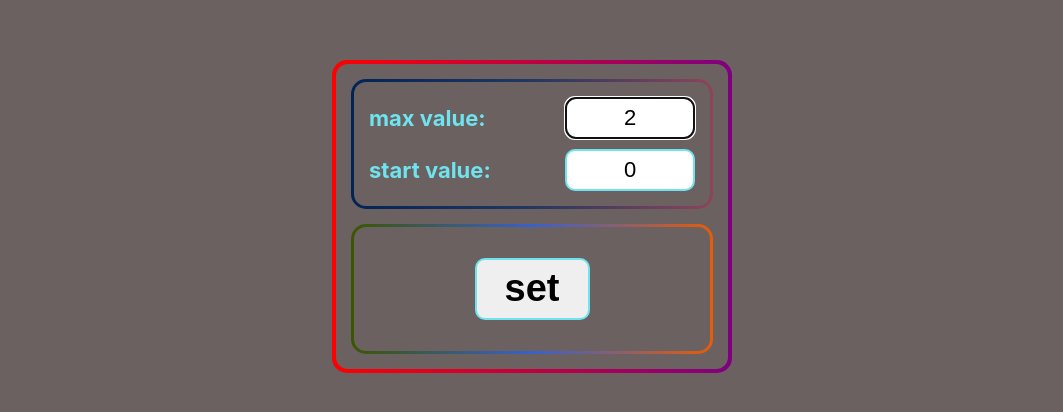
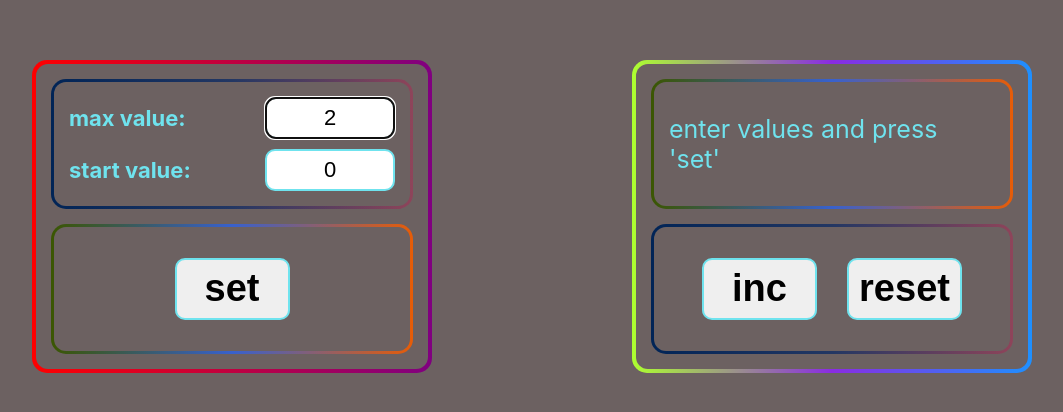
Before and after one commit to demorest49de/sprint3-week2-counter-redux, a React (Create React App) app: page / in a window 1280 px wide. Shown: the part 184-596 px from the top of the page, without its empty margins (108-1171 px from the left). Built offline with nearby package versions, Linux system fonts and the light colour scheme.

Commit message:
Changes Button.tsx CounterApp.tsx ScorePanel.tsx SetterPanel.tsx

```diff
--- a/src/CounterApp.tsx
+++ b/src/CounterApp.tsx
@@ -14,7 +14,7 @@ function CounterApp() {
 
                 <SetterPanel/>
 
-             {/*   <ScorePanel/>*/}
+                <ScorePanel/>
             </div>
         </div>
     );
--- a/src/components/Button/Button.tsx
+++ b/src/components/Button/Button.tsx
@@ -3,20 +3,20 @@ import {ButtonStyled} from "./ButtonStyled";
 
 type ButtonType = {
     name: string
-    setButtonHandler: () => void
+    onClickHandler: () => void
     disabled: boolean
 }
 
 export const Button = ({
                            name,
-                           setButtonHandler,
+                           onClickHandler,
                            disabled,
                        }: ButtonType) => {
 
     return (
         <ButtonStyled
             disabled={disabled}
-            onClick={setButtonHandler}
+            onClick={onClickHandler}
         >
             {name}
         </ButtonStyled>
--- a/src/components/ScorePanel/ScorePanel.tsx
+++ b/src/components/ScorePanel/ScorePanel.tsx
@@ -7,10 +7,7 @@ import {Button} from "../Button/Button";
 import {SpanStyled} from "./SpanStyled";
 import {useDispatch, useSelector} from "react-redux";
 import {AppStateType} from "../../state/store";
-import {StatusType} from "../../state/counter-reducer";
-
-
-// import {StatusType} from "../../state/counter-reducer";
+import {SetCounterAC, SetStartAC, Status, StatusType} from "../../state/counter-reducer";
 
 
 export const ScorePanel = () => {
@@ -21,42 +18,41 @@ export const ScorePanel = () => {
     const status = useSelector<AppStateType, StatusType>(state => state.counter.status)
     const dispatch = useDispatch()
 
-    return (<></>
-        // <MainBlockStyled
-        //     isIncrementer={true}
-        // >
-        //     <GradientWrapperStyled>
-        //         <FieldSet gradient={secondGradient}
-        //                   inputFieldSet={true}
-        //                   hasToBeMargin={true}
-        //         >
-        //             <SpanStyled
-        //                 isNumber={cp.setButtonDisabled}
-        //                 isErrorText={cp.hasErrorGlobal}
-        //                 turnRed={cp.start.inputValue
-        //                     === cp.max.inputValue}
-        //             >
-        //                 {cp.setButtonDisabled ?
-        //                     cp.start.inputValue :
-        //                     (cp.hasErrorGlobal ?
-        //                         'Incorrect value!' :
-        //                         'enter values and press \'set\'')
-        //                 }
-        //             </SpanStyled>
-        //         </FieldSet>
-        //         <FieldSet gradient={firstGradient}
-        //                   buttonFieldSet={true}
-        //         >
-        //             <Button
-        //                 name={'inc'}
-        //                 incrementButtonHandler={incrementButtonHandler}
-        //                 disabled={cp.incButtonDisabled}/>
-        //             <Button
-        //                 name={'reset'}
-        //                 resetButtonHandler={resetButtonHandler}
-        //                 disabled={cp.resetButtonDisabled}/>
-        //         </FieldSet>
-        //     </GradientWrapperStyled>
-        // </MainBlockStyled>
+    return (
+        <MainBlockStyled
+            isIncrementer={true}
+        >
+            <GradientWrapperStyled>
+                <FieldSet gradient={secondGradient}
+                          inputFieldSet={true}
+                          hasToBeMargin={true}
+                >
+                    <SpanStyled
+                        isNumber={status === Status.error}
+                        isErrorText={status === Status.error}
+                        turnRed={startValue === maxValue}
+                    >
+                        {status === Status.counter ?
+                            startValue :
+                            (status === Status.error ?
+                                'Incorrect value!' :
+                                'enter values and press \'set\'')
+                        }
+                    </SpanStyled>
+                </FieldSet>
+                <FieldSet gradient={firstGradient}
+                          buttonFieldSet={true}
+                >
+                    <Button
+                        name={'inc'}
+                        onClickHandler={()=>{dispatch(SetCounterAC())}}
+                        disabled={status === Status.error}/>
+                    <Button
+                        name={'reset'}
+                        onClickHandler={()=>{}}
+                        disabled={status === Status.error}/>
+                </FieldSet>
+            </GradientWrapperStyled>
+        </MainBlockStyled>
     );
 };
--- a/src/components/SetterPanel/SetterPanel.tsx
+++ b/src/components/SetterPanel/SetterPanel.tsx
@@ -86,7 +86,7 @@ export const SetterPanel = () => {
                     >
                         <Button
                             name={'set'}
-                            setButtonHandler={setButtonHandler}
+                            onClickHandler={setButtonHandler}
                             disabled={status === Status.error}
                         />
                     </FieldSet>
```
